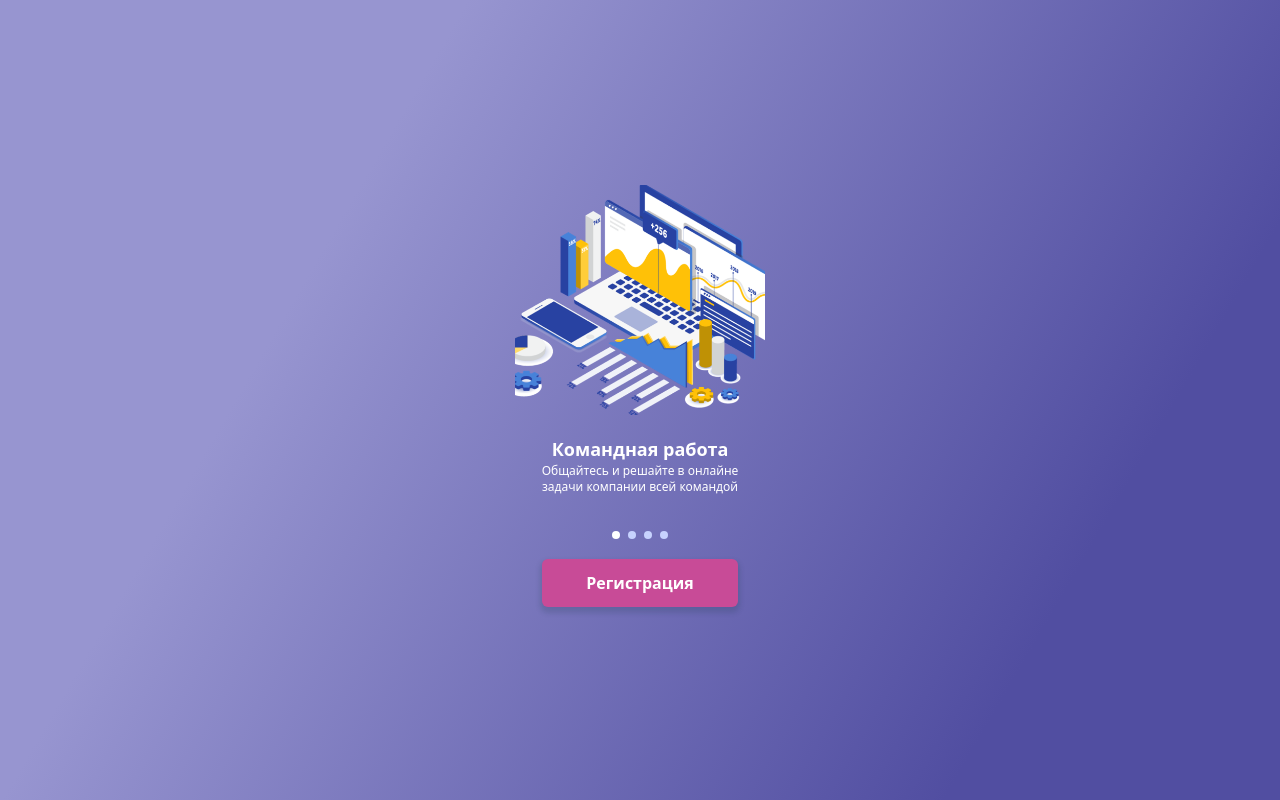
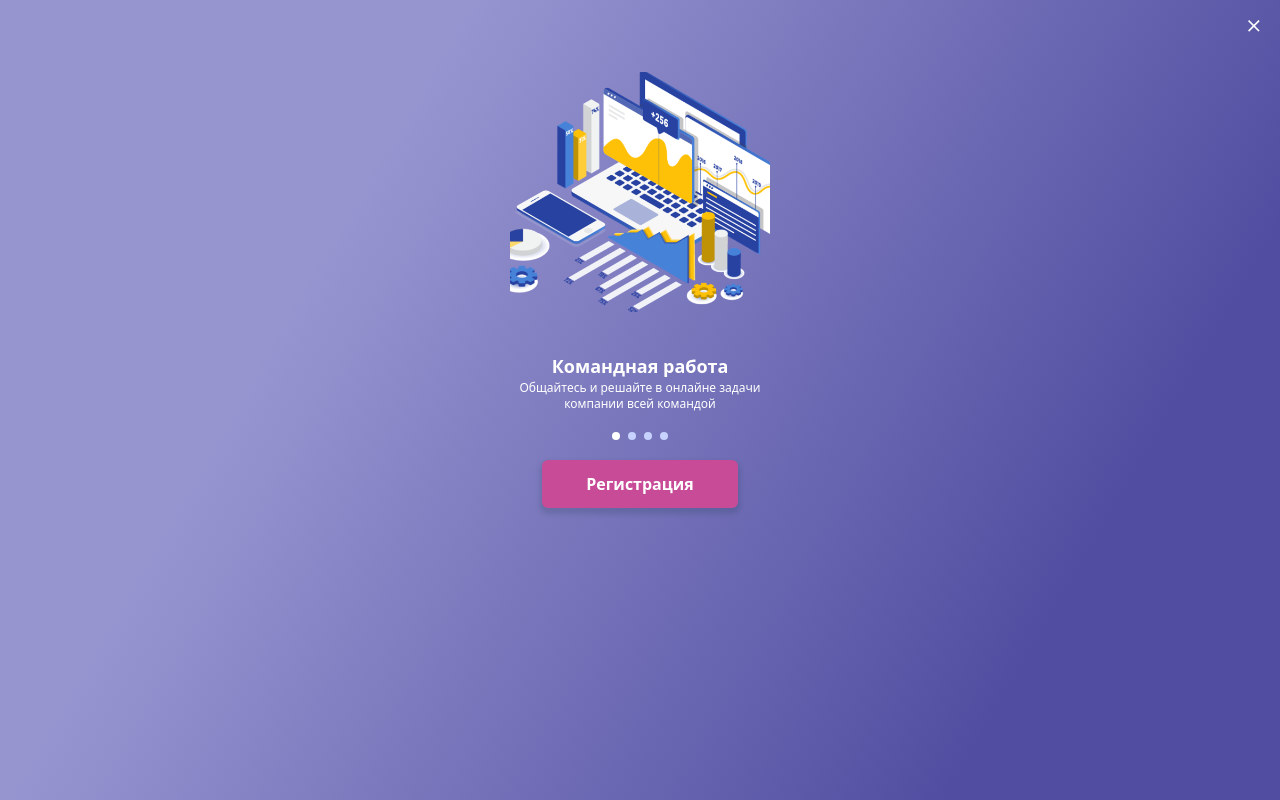
Before and after one commit to ArtyomBagautdinov/agbis-test, a Vue app: page /details in a window 1280 px wide. Built offline with nearby package versions, Linux system fonts and the light colour scheme.

Commit message:
splash screen

```diff
--- a/src/assets/tailwind.css
+++ b/src/assets/tailwind.css
@@ -25,8 +25,9 @@
 }
 
 .slider-item-img {
-    min-width:250px;
-    max-width:250px;
-    max-height:230px;
+    padding: 20px;
+    min-width:300px;
+    max-width:300px;
+    max-height:280px;
 
 }
--- /dev/null
+++ b/src/components/SliderItem.vue
@@ -0,0 +1,20 @@
+<template>
+  <div class="flex flex-col items-center justify-evently">
+      <img class="object-cover slider-item-img" :src="itemObject.imgSrc" alt="detailsImg">
+      <div class="mt-5 flex flex-col items-center">
+          <h2 class="text-lg text-white font-extrabold w-11/12 text-center">{{itemObject.title}}</h2>
+          <p class="text-xs text-white font-medium text-center w-11/12">{{itemObject.paragraph}}</p>
+      </div>
+  </div>
+</template>
+
+<script>
+export default {
+    props : {
+        itemObject : {
+            type: Object,
+            required: true
+        }
+    },
+}
+</script>
--- a/src/router/index.js
+++ b/src/router/index.js
@@ -1,6 +1,11 @@
 import { createRouter, createWebHistory } from 'vue-router'
 
 const routes = [
+  {
+    path: '/',
+    name: 'Splash',
+    component: () => import(/* webpackChunkName: "Splash" */ '../views/Splash.vue')
+  },
   {
     path: '/login',
     name: 'Login',
--- a/src/views/Details.vue
+++ b/src/views/Details.vue
@@ -1,7 +1,12 @@
 <template>
-   <div class="details-gradient">
+   <div class="details-gradient h-screen">
+      <div class="flex flex-row justify-end p-5">
+         <router-link to="/login">
+            <img class="pointer w-3 h-3" src="@/assets/icons/icon-close.png" alt="icon">
+         </router-link>
+      </div>
       <div class="mx-auto container">
-         <div class="flex flex-col justify-center items-center h-screen">
+         <div class="flex flex-col justify-center items-center">
             <slider :items="sliderItems"/>
             <button class="mt-5 py-3 px-11 registration-button-gradient text-white mb-2 font-bold rounded-md focus:outline-none shadow-custom">Регистрация</button>
          </div>
--- a/src/views/Login.vue
+++ b/src/views/Login.vue
@@ -1,16 +1,13 @@
 <template>
-   <div v-if="!isLoaded" class="flex flex-col justify-center items-center h-screen  splash-gradient">
-    <img src="@/assets/images/a-logo.png" alt="logo">
-  </div>
-   <div v-else class="splash-gradient">
+   <div class="splash-gradient">
       <div class="mx-auto container">
          <div class="flex flex-col justify-center items-center  h-screen">
             <img class="mb-5 w-12 h-12" src="@/assets/images/a-logo.png" alt="logo">
             <h1 class="text-lg text-white font-extrabold mb-2">Личный кабинет</h1>
-            <p class="text-xs text-white font-medium text-left w-2/3 mb-5">Если вы уже зарегистрированы   то пройдите авторизацию. Если нет,  то ознакомьтесь с основной информацией о возможностях “личного кабинета” и выполните  простые шаги регистрации.</p>
+            <p class="text-xs text-white font-medium text-left w-2/3 mb-5">Если вы уже зарегистрированы то пройдите авторизацию. Если нет,  то ознакомьтесь с основной информацией о возможностях “личного кабинета” и выполните  простые шаги регистрации.</p>
             <button class="py-3 px-20 login-button-gradient text-white w-2/3 mb-2 font-bold rounded-md focus:outline-none focus:shadow-md">Войти</button>
             <router-link to="/details">
-            <span class="font-bold text-white">подробнее</span>
+               <span class="font-bold text-white">подробнее</span>
             </router-link>
          </div>
       </div>
@@ -19,14 +16,6 @@
 
 <script>
    export default {
-      data(){
-         return {
-            isLoaded: false
-         }
-      },
-      mounted(){
-         setTimeout(() => {this.isLoaded = true}, 1000);
-      }
 
    }
 </script>
--- a/src/views/Splash.vue
+++ b/src/views/Splash.vue
@@ -7,5 +7,8 @@
 <script>
   export default {
     name: 'Splash',
+    mounted(){
+         setTimeout(() => {this.$router.push('login')}, 1000);
+      }
   }
 </script>
--- a/tailwind.config.js
+++ b/tailwind.config.js
@@ -461,7 +461,7 @@ module.exports = {
       min: 'min-content',
       max: 'max-content',
       prose: '65ch',
-      slider: '250px',
+      slider: '300px',
       ...breakpoints(theme('screens')),
     }),
     minHeight: {
```
Also changed, not shown: src/assets/icons/icon-close.png (added), src/assets/logo.png (deleted).
